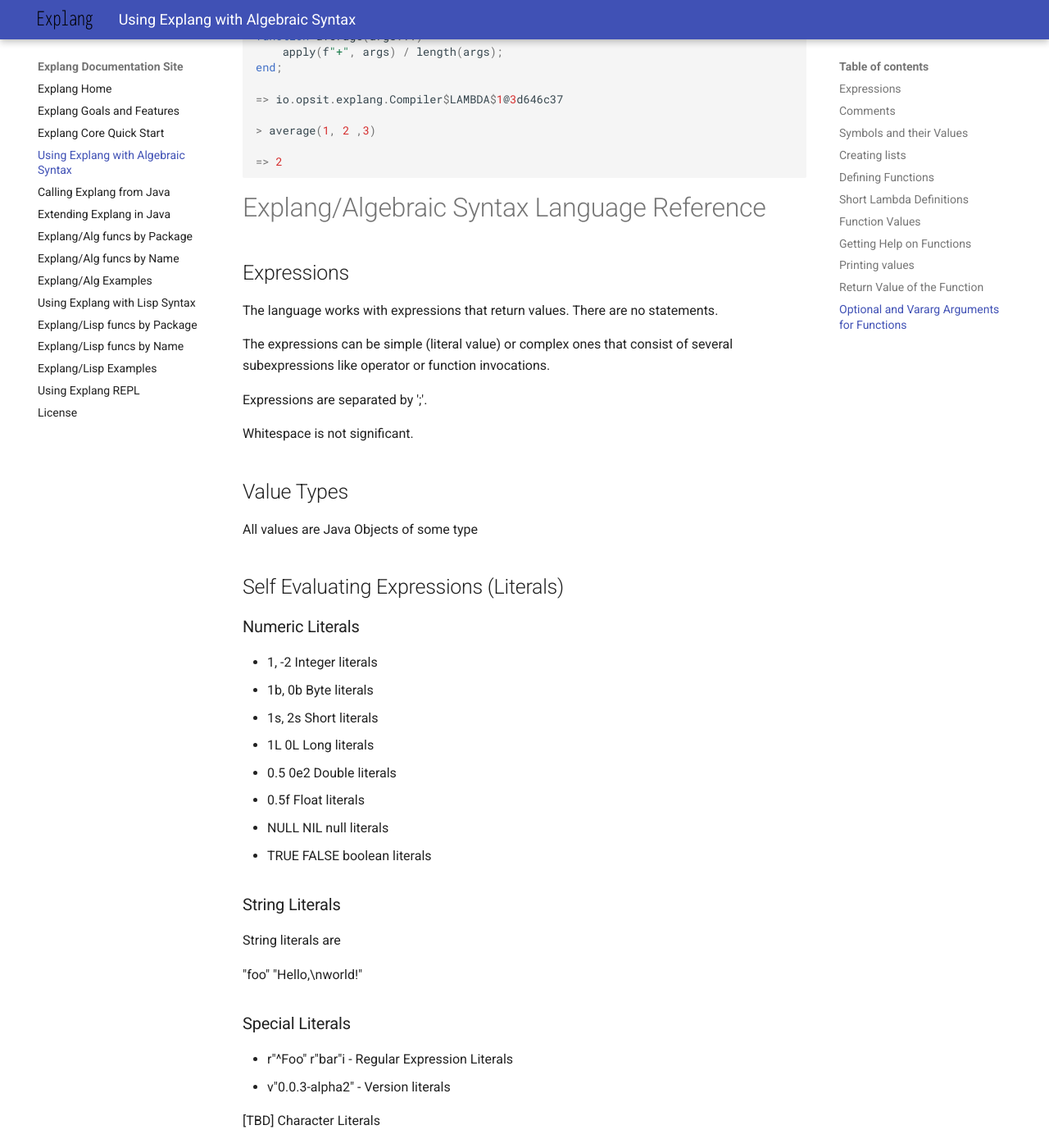
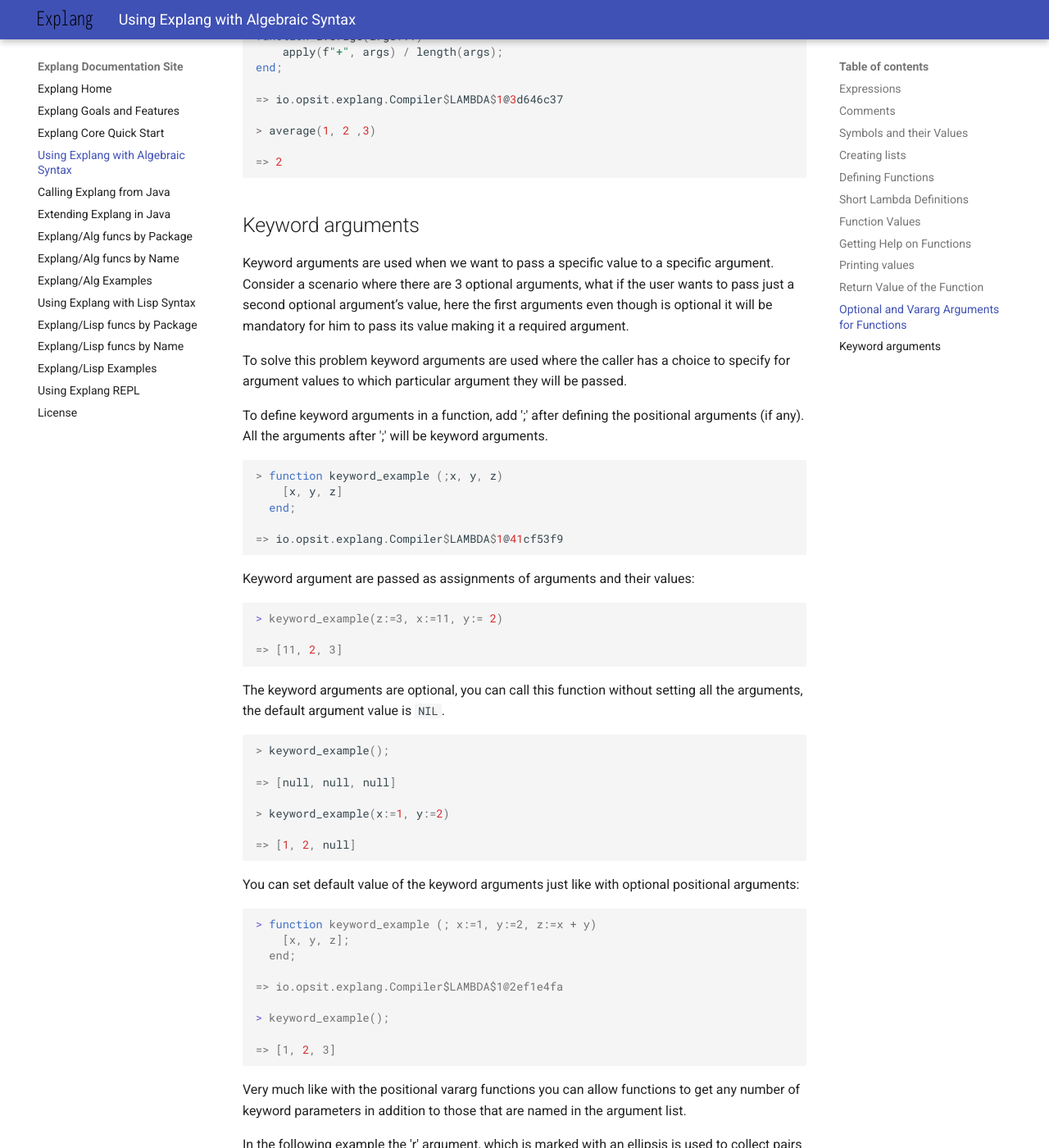
Before and after one commit to opsit-io/opsit-explang-docs, an MkDocs documentation site: the page built from docs/explang-alg.md, in a window 1280 px wide and 1400 px high, scrolled down 8273 px. Shown: the whole window at 82% size. Built offline with MkDocs 1.6.1 and Material for MkDocs 9.7.7, drawn with Linux system fonts in a browser that asks for light colours; some of the changed text lies outside the part shown.

Commit message:
feat: add chapter on keyword parameters

````diff
--- a/docs/explang-alg.md
+++ b/docs/explang-alg.md
@@ -477,6 +477,92 @@
 ```
 
 
+Keyword arguments
+-----------------
+
+Keyword arguments are used when we want to pass a specific value to a
+specific argument. Consider a scenario where there are 3 optional
+arguments, what if the user wants to pass just a second optional
+argument’s value, here the first arguments even though is optional it
+will be mandatory for him to pass its value making it a required
+argument.
+
+To solve this problem keyword arguments are used where the caller has
+a choice to specify for argument values to which particular argument
+they will be passed.
+
+To define keyword arguments in a function, add ';' after defining the
+positional arguments (if any). All the arguments after ';' will be
+keyword arguments.
+
+```julia
+> function keyword_example (;x, y, z)
+    [x, y, z]
+  end;
+
+=> io.opsit.explang.Compiler$LAMBDA$1@41cf53f9
+```
+
+Keyword argument are passed as assignments of arguments and their values:
+
+```lisp
+> keyword_example(z:=3, x:=11, y:= 2)
+
+=> [11, 2, 3]
+```
+
+The keyword arguments are optional, you can call this function without
+setting all the arguments, the default argument value is `NIL`.
+
+
+```julia
+> keyword_example();
+
+=> [null, null, null]
+
+> keyword_example(x:=1, y:=2)
+
+=> [1, 2, null]
+```
+
+You can set default value of the keyword arguments just like with
+optional positional arguments:
+
+```lisp
+> function keyword_example (; x:=1, y:=2, z:=x + y)
+    [x, y, z];
+  end;
+
+=> io.opsit.explang.Compiler$LAMBDA$1@2ef1e4fa
+
+> keyword_example();
+
+=> [1, 2, 3]
+```
+
+Very much like with the positional vararg functions you can allow functions
+to get any number of keyword parameters in addition to those that are named
+in the argument list.
+
+In the following example the 'r' argument, which is marked with an ellipsis
+is used to collect pairs of argument names (keywords) and their walues.
+
+```lisp
+> function  otherkeys_example (x ; y, r...)
+    [x, y, r];
+end;
+
+=> io.opsit.explang.Compiler$LAMBDA$1@5cb0d902
+
+> otherkeys_example(1)
+
+=> [1, null, []]
+
+> otherkeys_example (1,  y:=2, p:=3, q:=4);
+
+> [1, 2, [:p, 3, :q, 4]]
+
+```
 
 
 
````
